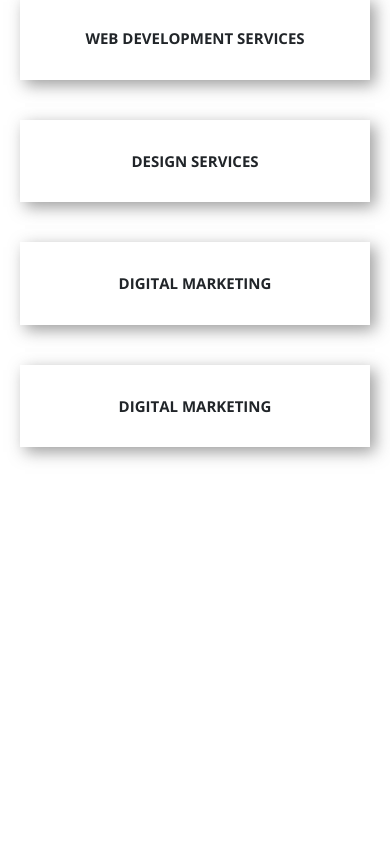
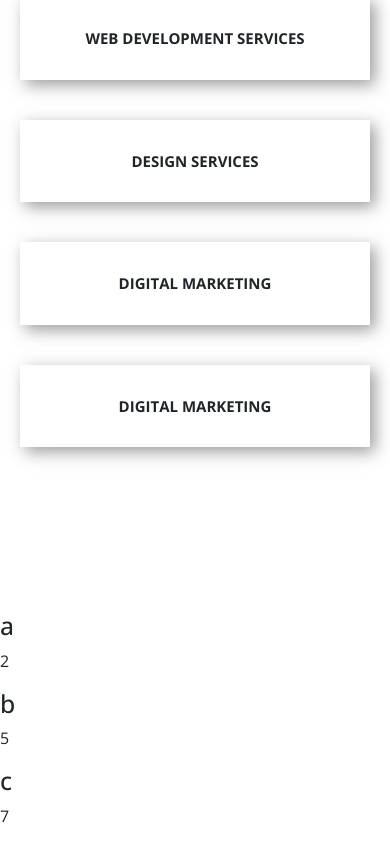
Before and after one commit to dakshtandel-9/zockFrondend, a React (Vite) app: page / in a window 390 px wide. Shown: the part 1127-1971 px from the top of the page. Before the commit the page ends 1738 px from the top, so only its background shows below. Built offline with nearby package versions, Linux system fonts and the light colour scheme; a small style sheet from the web is missing.

Commit message:
4 commit-add-tll

```diff
--- a/src/components/Navbar.css
+++ b/src/components/Navbar.css
@@ -50,7 +50,7 @@
     top: 0;
     right: -300px;
     /* Hidden off-screen */
-    background: #523ea9b9;
+    background: #4e4e4eb9;
     height: 100vh;
     width: 300px;
     /* Width of the menu */
--- a/src/pages/Home/HeroSection.jsx
+++ b/src/pages/Home/HeroSection.jsx
@@ -1,10 +1,35 @@
-import React from 'react';
+import React, { useState, useEffect } from 'react';
 import './HeroSection.css'; // For responsive styling
 
 const HeroSection = () => {
+    const [isMobile, setIsMobile] = useState(false);
+
+    useEffect(() => {
+        const handleResize = () => {
+            setIsMobile(window.innerWidth <= 768); // Define mobile as width <= 768px
+        };
+
+        handleResize(); // Check on mount
+        window.addEventListener('resize', handleResize); // Add listener for resize events
+
+        return () => {
+            window.removeEventListener('resize', handleResize); // Clean up listener on unmount
+        };
+    }, []);
+
     return (
         <div className="hero-container">
-            <video className="hero-video" src="https://test.sknd.in/wp-content/uploads/2024/10/Video-in-Beige-Brown-Modern-Elegance-Style.mp4" autoPlay loop muted playsInline />
+            <video
+                className="hero-video"
+                src={isMobile
+                    ? "https://test.sknd.in/wp-content/uploads/2024/10/Video-in-Beige-Brown-Modern-Elegance-Style-Mobile-Video-2.mp4"
+                    : "https://test.sknd.in/wp-content/uploads/2024/10/Video-in-Beige-Brown-Modern-Elegance-Style.mp4"
+                }
+                autoPlay
+                loop
+                muted
+                playsInline
+            />
             <div className="hero-overlay">
             </div>
         </div>
--- a/src/pages/Home/Home.jsx
+++ b/src/pages/Home/Home.jsx
@@ -1,12 +1,14 @@
 import React from 'react';
 import HeroSection from './HeroSection';
 import Services from './Services';
+import WhyUs from './WhyUs';
 
 function Home() {
     return (
         <div>
             <HeroSection />
             <Services />
+            <WhyUs />
         </div>
     );
 }
--- /dev/null
+++ b/src/pages/Home/WhyUs.jsx
@@ -0,0 +1,26 @@
+import React from 'react';
+function WhyUs() {
+
+    const data = [
+        { key: 'a', value: 2 },
+        { key: 'b', value: 5 },
+        { key: 'c', value: 7 }
+    ]
+
+    return (
+        <div>
+            {
+                data.map((item, index) => {
+                    return (
+                        <div>
+                            <h2>{item.key}</h2>
+                            <p>{item.value}</p>
+                        </div>
+                    )
+                })
+            }
+        </div>
+    );
+}
+
+export default WhyUs;
```
